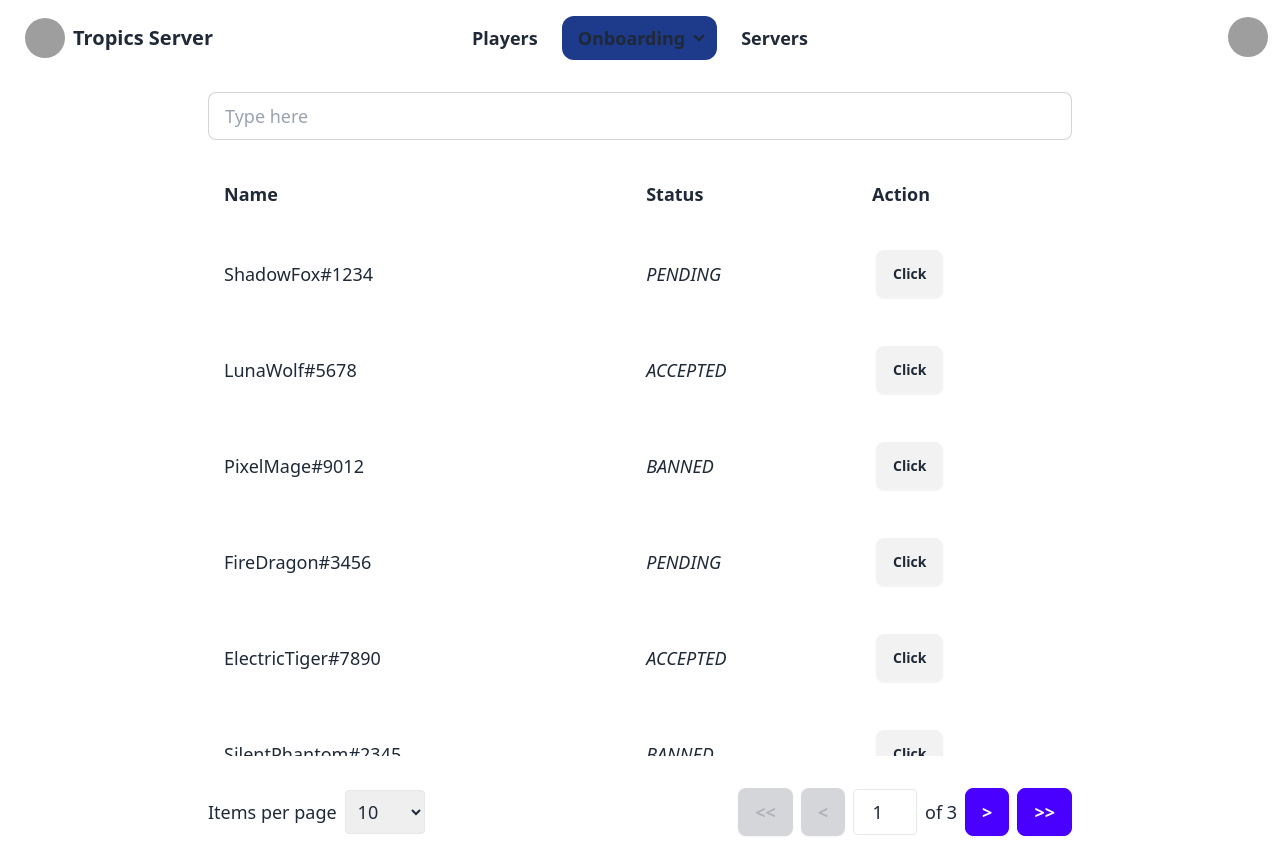
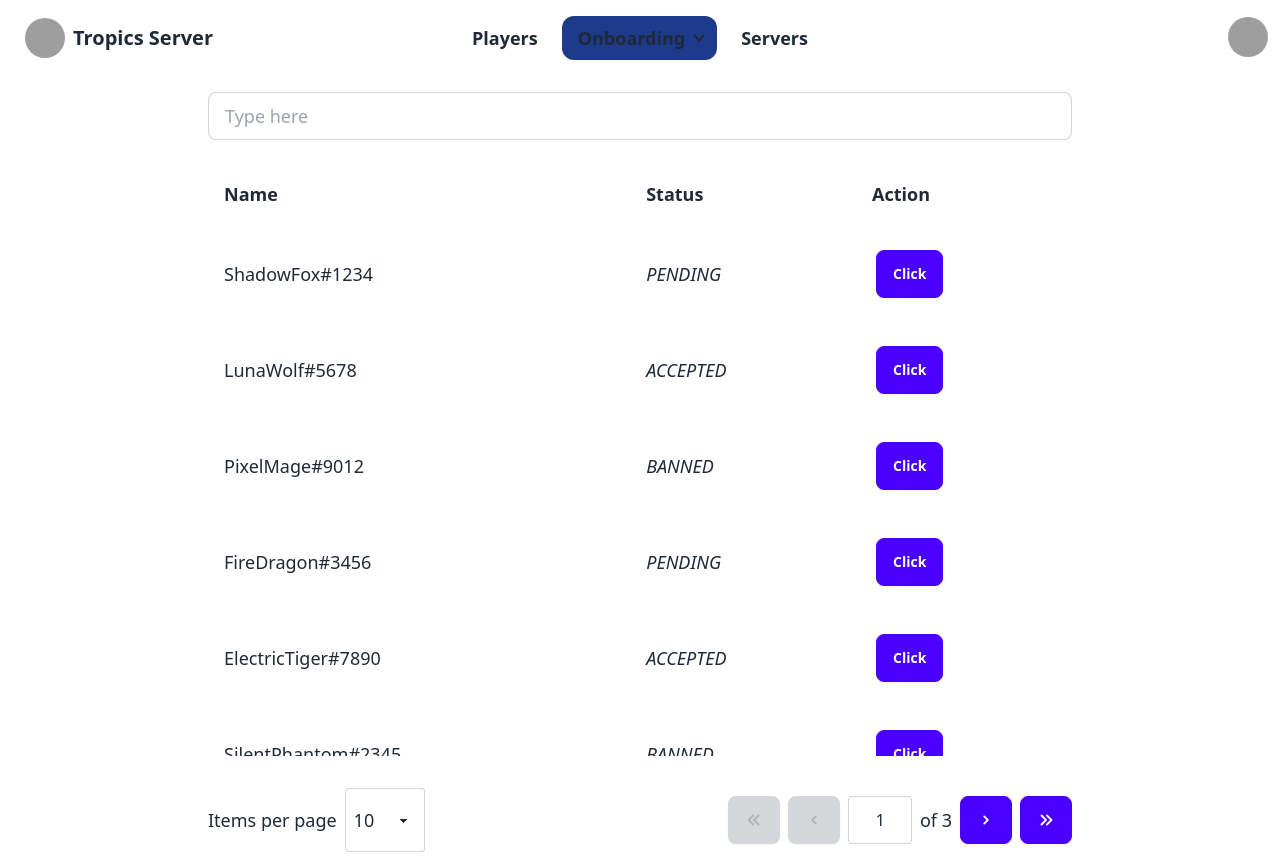
Before and after one commit to tropicthedev/guardian-bot, a React (Vite) app in the folder client/: page /applications in a window 1280 px wide. Built offline with nearby package versions, Linux system fonts and the light colour scheme; grey boxes are pictures that could not be loaded.

Commit message:
Better Icons

```diff
--- a/client/src/components/tables/data-table.tsx
+++ b/client/src/components/tables/data-table.tsx
@@ -11,6 +11,7 @@ import {
 import mockData from '../../data.json';
 import React from 'react';
 import { ScrollArea } from '../scroll-area';
+import { HiChevronDoubleLeft, HiChevronLeft, HiChevronRight, HiChevronDoubleRight } from 'react-icons/hi';
 
 type Person = {
     id: number;
@@ -34,7 +35,7 @@ const columns = [
     columnHelper.accessor((row) => row.status, {
         id: 'action',
         cell: () => <div className="dropdown">
-            <div tabIndex={0} role="button" className="btn m-1">Click</div>
+            <div tabIndex={0} role="button" className="btn btn-primary m-1 text-white">Click</div>
             <ul tabIndex={0} className="dropdown-content menu bg-base-100 rounded-box z-[1] w-52 p-2 shadow">
                 <li><a className='text-lg font-semibold'>Accept</a></li>
                 <li><a className='text-lg font-semibold'>Deny</a></li>
@@ -130,7 +131,7 @@ export default function DataTable() {
                 <div className="sm:mr-auto sm:mb-0 mb-2">
                     <span className="mr-2">Items per page</span>
                     <select
-                        className="border p-2 rounded w-20"
+                        className="p-2 rounded w-20 select select-bordered select-lg"
                         value={table.getState().pagination.pageSize}
                         onChange={(e) => {
                             table.setPageSize(Number(e.target.value));
@@ -149,14 +150,14 @@ export default function DataTable() {
                         onClick={() => table.setPageIndex(0)}
                         disabled={!table.getCanPreviousPage()}
                     >
-                        {'<<'}
+                        <HiChevronDoubleLeft />
                     </button>
                     <button
                         className="btn btn-md btn-primary text-lg text-white"
                         onClick={() => table.previousPage()}
                         disabled={!table.getCanPreviousPage()}
                     >
-                        {'<'}
+                        <HiChevronLeft />
                     </button>
                     <span className="flex items-center gap-2">
                         <input
@@ -168,7 +169,7 @@ export default function DataTable() {
                                 const page = e.target.value ? Number(e.target.value) - 1 : 0;
                                 table.setPageIndex(page);
                             }}
-                            className="border p-2 rounded w-16 text-center"
+                            className="input input-bordered p-2 rounded w-16 text-center"
                         />
                         of {table.getPageCount()}
                     </span>
@@ -177,14 +178,14 @@ export default function DataTable() {
                         onClick={() => table.nextPage()}
                         disabled={!table.getCanNextPage()}
                     >
-                        {'>'}
+                        <HiChevronRight />
                     </button>
                     <button
                         className="btn btn-md btn-primary text-lg text-white"
                         onClick={() => table.setPageIndex(table.getPageCount() - 1)}
                         disabled={!table.getCanNextPage()}
                     >
-                        {'>>'}
+                        <HiChevronDoubleRight />
                     </button>
                 </div>
             </div>
```
